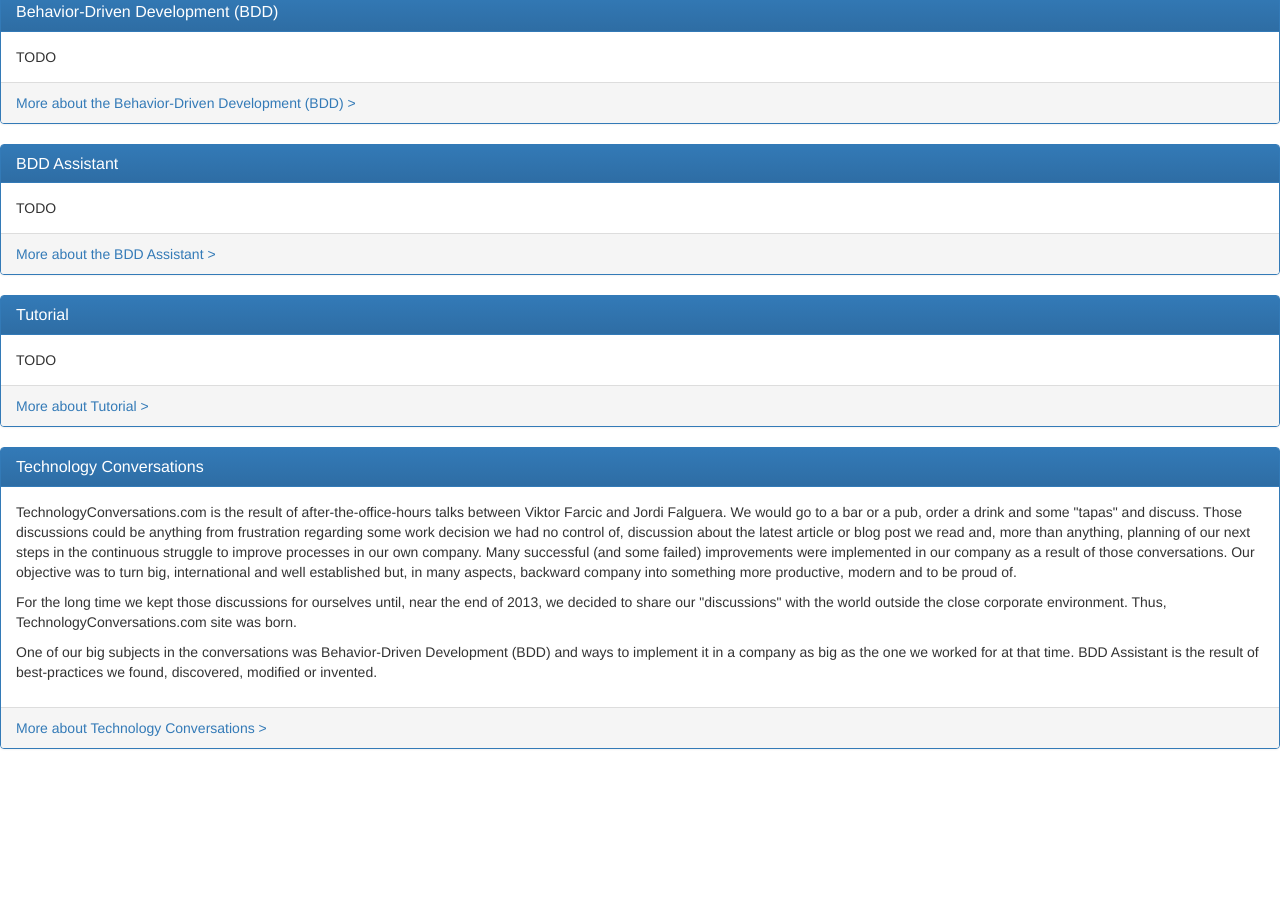
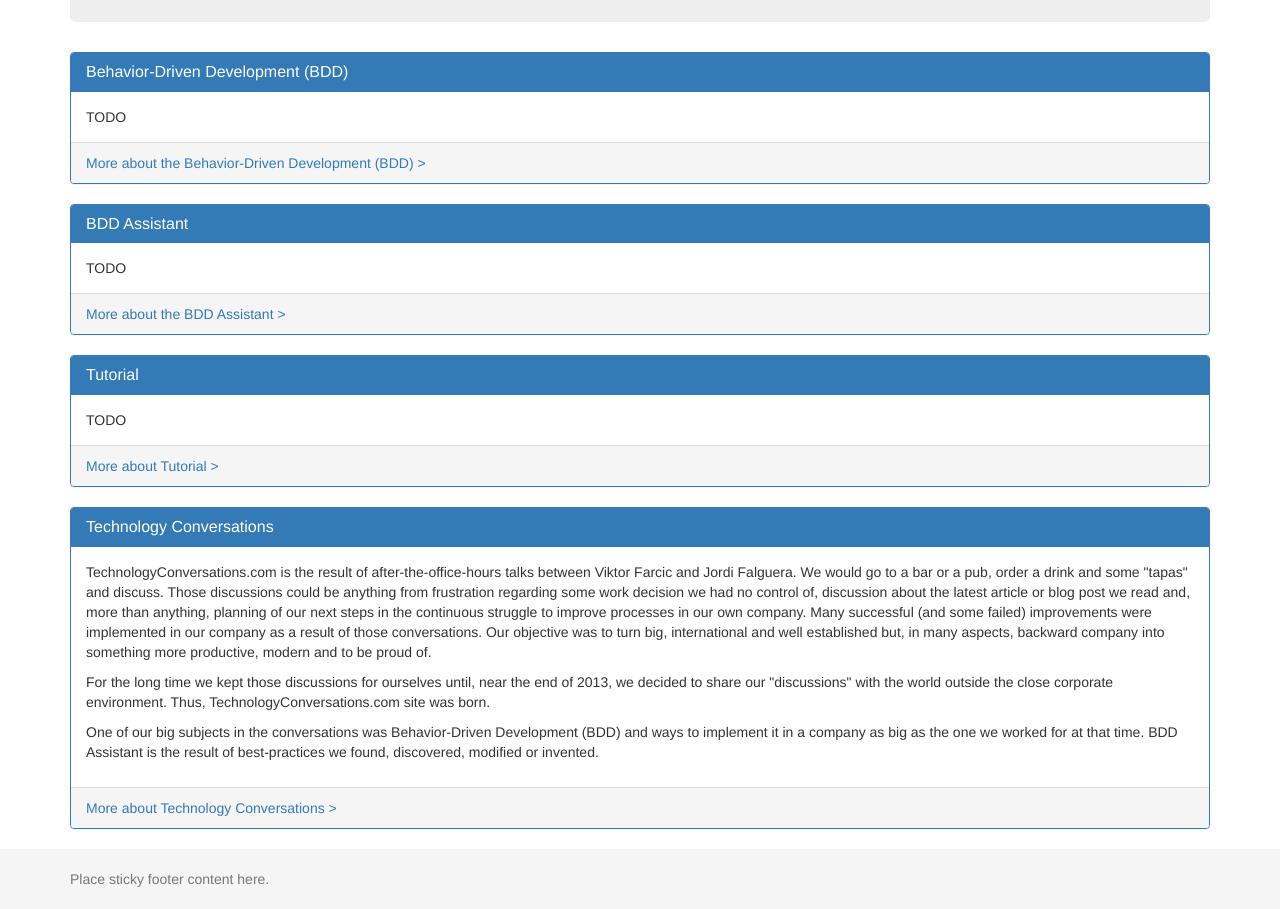
Before and after one commit to TechnologyConversations/technologyconversations.github.io, a website: page app/index.html in a window 1280 px wide. Shown: the part 305-1214 px from the top of the page. Before the commit the page ends 1074 px from the top, so only its background shows below. Drawn offline with nearby package versions, Linux system fonts and the light colour scheme; some packages are replaced by stand-ins of ours; a script that the page names is missing.

Commit message:
Adding style

```diff
--- /dev/null
+++ b/app/css/app.css
@@ -0,0 +1,41 @@
+/* Required for Angular UI module*/
+.nav, .pagination, .carousel, .panel-title a { cursor: pointer; }
+
+/* Sticky footer styles
+-------------------------------------------------- */
+html {
+    position: relative;
+    min-height: 100%;
+}
+body {
+    /* Margin bottom by footer height */
+    margin-bottom: 60px;
+}
+footer {
+    position: absolute;
+    bottom: 0;
+    width: 100%;
+    height: 60px;
+    background-color: #f5f5f5;
+}
+
+
+/* Custom page CSS
+-------------------------------------------------- */
+/* Not required for template or sticky footer method. */
+
+body > .container {
+    padding: 60px 15px 0;
+}
+.container .text-muted {
+    margin: 20px 0;
+}
+
+footer > .container {
+    padding-right: 15px;
+    padding-left: 15px;
+}
+
+code {
+    font-size: 80%;
+}
--- a/app/index.html
+++ b/app/index.html
@@ -3,19 +3,11 @@
 <html lang="en" ng-app="assistantWeb">
 <head>
     <meta charset="utf-8">
+    <meta http-equiv="X-UA-Compatible" content="IE=edge">
+    <meta name="viewport" content="width=device-width, initial-scale=1">
     <title>BDD Assistant</title>
     <link rel="stylesheet" href="//netdna.bootstrapcdn.com/bootstrap/3.1.1/css/bootstrap.min.css">
-    <link rel="stylesheet" href="//netdna.bootstrapcdn.com/bootstrap/3.1.1/css/bootstrap-theme.min.css">
-    <script src="../bower_components/angular/angular.js"></script>
-    <script src="../bower_components/angular-route/angular-route.js"></script>
-    <script src="../bower_components/jquery/dist/jquery.js"></script>
-    <script src="../bower_components/bootstrap/dist/js/bootstrap.js"></script>
-    <script src="js/app.js"></script>
-    <script src="js/controllers.js"></script>
-    <!--<script src="js/services.js"></script>-->
-    <!--<script src="js/filters.js"></script>-->
-    <!--<script src="js/directives.js"></script>-->
-
+    <link rel="stylesheet" href="css/app.css">
 </head>
 <body>
 <header>
@@ -39,6 +31,22 @@
         </div>
     </nav>
 </header>
-<div ng-view></div>
+
+<div ng-view class="container"></div>
+
+<footer>
+    <div class="container">
+        <p class="text-muted">Place sticky footer content here.</p>
+    </div>
+</footer>
+
+<script src="../bower_components/angular/angular.js"></script>
+<script src="../bower_components/angular-route/angular-route.js"></script>
+<script src="../bower_components/angular-bootstrap/ui-bootstrap.min.js"></script>
+<script src="js/app.js"></script>
+<script src="js/controllers.js"></script>
+<!--<script src="js/services.js"></script>-->
+<!--<script src="js/filters.js"></script>-->
+<!--<script src="js/directives.js"></script>-->
 </body>
 </html>
--- a/app/js/app.js
+++ b/app/js/app.js
@@ -1,13 +1,14 @@
 'use strict';
 
 angular.module('assistantWeb', [
+        'ui.bootstrap',
         'ngRoute',
 //  'myApp.filters',
 //  'myApp.services',
 //  'myApp.directives',
         'assistantWeb.controllers'
     ])
-.config(['$routeProvider', function($routeProvider) {
+    .config(['$routeProvider', function ($routeProvider) {
         $routeProvider.when(
             '/index', {
                 title: '',
@@ -17,7 +18,7 @@
         );
         $routeProvider.when(
             '/page/:name', {
-            templateUrl: function(params){
+                templateUrl: function (params) {
                     return 'partials/' + params.name + '.html';
                 },
                 controller: 'pageCtrl'
@@ -27,8 +28,8 @@
             { redirectTo: '/index' }
         );
     }])
-.run(['$location', '$rootScope', function($location, $rootScope) {
-    $rootScope.$on('$routeChangeSuccess', function(event, current, previous) {
+    .run(['$location', '$rootScope', function ($location, $rootScope) {
+        $rootScope.$on('$routeChangeSuccess', function (event, current, previous) {
             $rootScope.title = current.title;
         });
     }]);
--- a/app/js/controllers.js
+++ b/app/js/controllers.js
@@ -3,7 +3,9 @@
 /* Controllers */
 
 angular.module('assistantWeb.controllers', [])
-    .controller('IntroCtrl', [function() {
+    .controller('IntroCtrl', ['$scope', function($scope) {
+
     }])
-    .controller('pageCtrl', [function() {
+    .controller('pageCtrl', ['$scope', function($scope) {
+
     }]);
--- a/bower.json
+++ b/bower.json
@@ -8,9 +8,8 @@
   "dependencies": {
       "angular": "1.2.x",
       "angular-route": "1.2.x",
+      "angular-bootstrap": "0.11.0",
       "angular-loader": "1.2.x",
-      "angular-mocks": "~1.2.15",
-      "bootstrap": "3.1.1",
-      "jquery": "2.1.1"
+      "angular-mocks": "~1.2.15"
   }
 }
```
Lines whose indentation alone changed are shown as unchanged.
